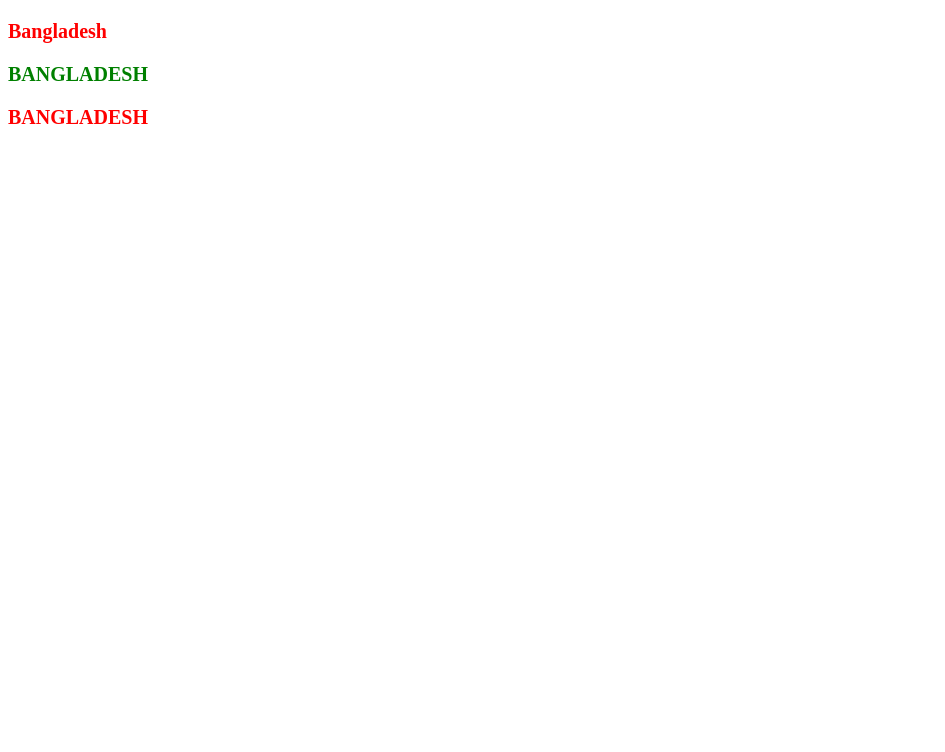
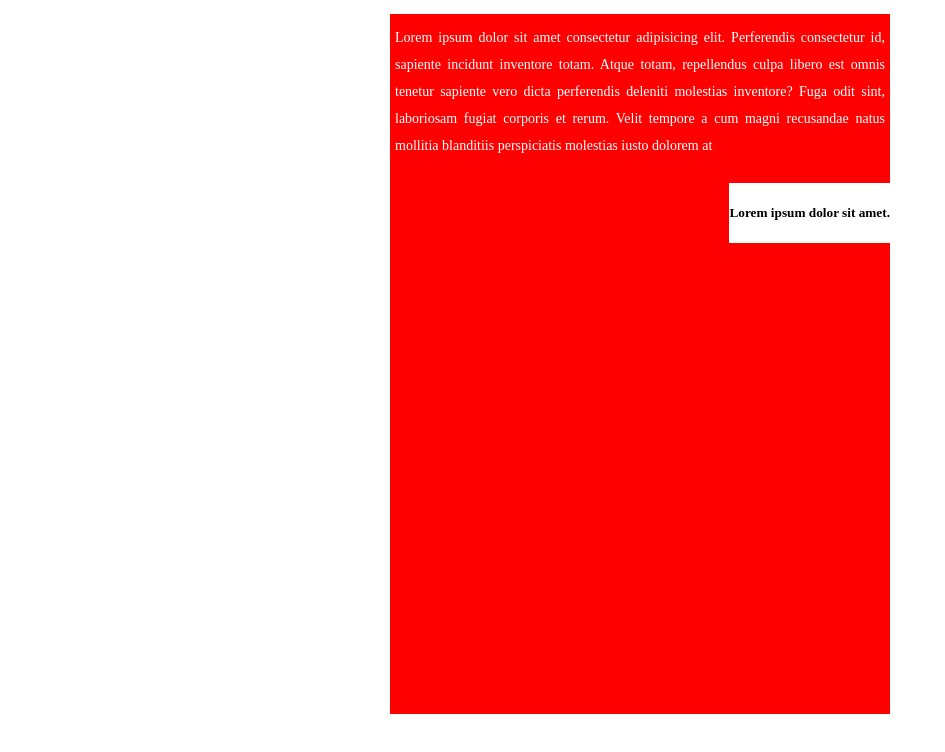
Before and after one commit to kabir48/cssclass, a plain HTML site: page index.html in a window 1280 px wide. Shown: the whole page, without its empty margins (0-945 px from the left). Drawn offline with Linux system fonts and the light colour scheme.

Commit message:
two file modified

```diff
--- a/css/style.css
+++ b/css/style.css
@@ -1,14 +1,21 @@
-h3{
+.about {
 
-	color: red;
-	text-transform: uppercase;
-	font-size: 20px;
+    background: red;
+    height: 700px;
+    width: 500px;
+    text-align: justify;
+    margin: auto;
 
 }
-.asif{
-	text-transform: capitalize;
 
+.about p {
+    font-size: 14px;
+    color: white;
+    padding: 10px 5px;
+    line-height: 27px;
 }
-#aaa{
-color:green;
+
+.about .about_child {
+    background: white;
+    float: right;
 }
--- a/index.html
+++ b/index.html
@@ -7,8 +7,12 @@
 	<link rel="stylesheet" href="css/style.css">
 </head>
 <body>
-	<h3 class="asif">bangladesh</h3>
-	<h3 id="aaa">bangladesh</h3>
-	<h3 >bangladesh</h3>
+	<div class="about">
+		<p>Lorem ipsum dolor sit amet consectetur adipisicing elit. Perferendis consectetur id, sapiente incidunt inventore totam. Atque totam, repellendus culpa libero est omnis tenetur sapiente vero dicta perferendis deleniti molestias inventore? Fuga odit sint, laboriosam fugiat corporis et rerum. Velit tempore a cum magni recusandae natus mollitia blanditiis perspiciatis molestias iusto dolorem at</p>
+		<div class="about_child">
+			<h5>Lorem ipsum dolor sit amet.</h5>
+		</div>
+
+	</div>
 </body>
 </html>
```
